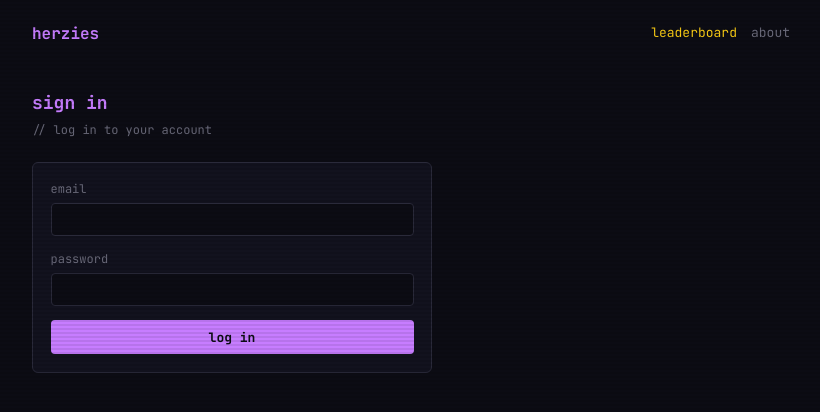
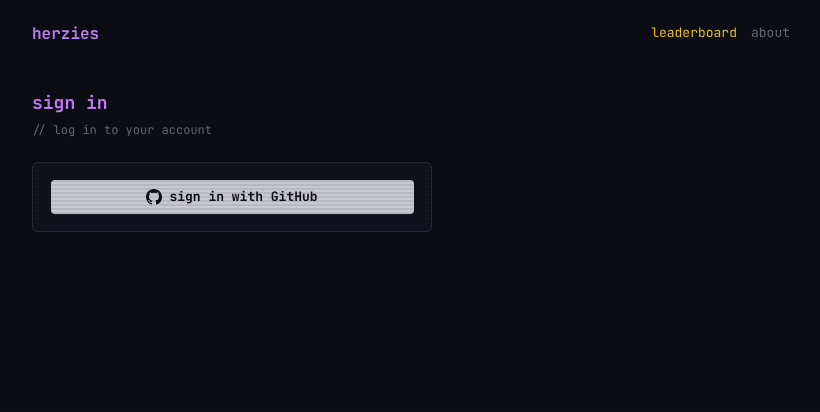
Before and after one commit to mathiasnovas/herzies, a Next.js app in the folder packages/web/: page /auth/cli in a window 1280 px wide. Shown: the top 412 px of the page, without its empty margins (229-1049 px from the left). Built offline with nearby package versions, Linux system fonts and the light colour scheme.

Commit message:
Add GH auth method

```diff
--- a/packages/web/src/app/auth/cli/page.tsx
+++ b/packages/web/src/app/auth/cli/page.tsx
@@ -7,52 +7,25 @@ import { useState, Suspense } from "react";
 function AuthForm() {
 	const searchParams = useSearchParams();
 	const port = searchParams.get("port");
-	const fromCli = !!port;
-	const [email, setEmail] = useState("");
-	const [password, setPassword] = useState("");
+	const [loading, setLoading] = useState(false);
 	const [error, setError] = useState("");
-	const [loading, setLoading] = useState(false);
 
-	async function handleSubmit(e: React.FormEvent) {
-		e.preventDefault();
+	async function handleGitHubLogin() {
 		setError("");
 		setLoading(true);
 
 		const supabase = createSupabaseClient();
-		const result = await supabase.auth.signInWithPassword({ email, password });
+		const redirectTo = port
+			? `${window.location.origin}/auth/callback?cli_port=${port}`
+			: `${window.location.origin}/auth/callback`;
 
-		if (result.error) {
-			setError(result.error.message);
-			setLoading(false);
-			return;
-		}
+		const { error } = await supabase.auth.signInWithOAuth({
+			provider: "github",
+			options: { redirectTo },
+		});
 
-		const session = result.data.session;
-		if (session) {
-			if (fromCli) {
-				// POST tokens to the local CLI server via auto-submitting form
-				// to avoid exposing them in browser history or URL bar
-				const form = document.createElement("form");
-				form.method = "POST";
-				form.action = `http://127.0.0.1:${port}/callback`;
-
-				const addField = (name: string, value: string) => {
-					const input = document.createElement("input");
-					input.type = "hidden";
-					input.name = name;
-					input.value = value;
-					form.appendChild(input);
-				};
-
-				addField("access_token", session.access_token);
-				addField("refresh_token", session.refresh_token);
-				document.body.appendChild(form);
-				form.submit();
-			} else {
-				window.location.href = `/auth/callback`;
-			}
-		} else {
-			setError("Something went wrong. Try again.");
+		if (error) {
+			setError(error.message);
 			setLoading(false);
 		}
 	}
@@ -84,64 +57,23 @@ function AuthForm() {
 					borderRadius: 6,
 					padding: "1.25rem",
 					maxWidth: 400,
+					display: "flex",
+					flexDirection: "column",
+					gap: "1rem",
 				}}
 			>
-				<form onSubmit={handleSubmit} style={{ display: "flex", flexDirection: "column", gap: "1rem" }}>
-					<div>
-						<label style={{ fontSize: 12, color: "var(--text-dim)", display: "block", marginBottom: 4 }}>
-							email
-						</label>
-						<input
-							type="email"
-							value={email}
-							onChange={(e) => setEmail(e.target.value)}
-							required
-							style={{
-								width: "100%",
-								padding: "0.5rem 0.75rem",
-								background: "var(--bg)",
-								color: "var(--text)",
-								border: "1px solid var(--border)",
-								borderRadius: 4,
-								fontFamily: "inherit",
-								fontSize: 13,
-							}}
-						/>
-					</div>
-					<div>
-						<label style={{ fontSize: 12, color: "var(--text-dim)", display: "block", marginBottom: 4 }}>
-							password
-						</label>
-						<input
-							type="password"
-							value={password}
-							onChange={(e) => setPassword(e.target.value)}
-							required
-							minLength={6}
-							style={{
-								width: "100%",
-								padding: "0.5rem 0.75rem",
-								background: "var(--bg)",
-								color: "var(--text)",
-								border: "1px solid var(--border)",
-								borderRadius: 4,
-								fontFamily: "inherit",
-								fontSize: 13,
-							}}
-						/>
-					</div>
-
 				{error && (
 					<p style={{ color: "var(--red)", fontSize: 12 }}>{error}</p>
 				)}
 
 				<button
-						type="submit"
+					type="button"
+					onClick={handleGitHubLogin}
 					disabled={loading}
 					style={{
 						width: "100%",
 						padding: "0.6rem",
-							background: "var(--purple)",
+						background: "var(--text)",
 						color: "var(--bg)",
 						border: "none",
 						borderRadius: 4,
@@ -150,11 +82,17 @@ function AuthForm() {
 						fontSize: 13,
 						cursor: loading ? "default" : "pointer",
 						opacity: loading ? 0.6 : 1,
+						display: "flex",
+						alignItems: "center",
+						justifyContent: "center",
+						gap: "0.5rem",
 					}}
 				>
-						{loading ? "..." : "log in"}
+					<svg width="16" height="16" viewBox="0 0 16 16" fill="currentColor">
+						<path d="M8 0C3.58 0 0 3.58 0 8c0 3.54 2.29 6.53 5.47 7.59.4.07.55-.17.55-.38 0-.19-.01-.82-.01-1.49-2.01.37-2.53-.49-2.69-.94-.09-.23-.48-.94-.82-1.13-.28-.15-.68-.52-.01-.53.63-.01 1.08.58 1.23.82.72 1.21 1.87.87 2.33.66.07-.52.28-.87.51-1.07-1.78-.2-3.64-.89-3.64-3.95 0-.87.31-1.59.82-2.15-.08-.2-.36-1.02.08-2.12 0 0 .67-.21 2.2.82.64-.18 1.32-.27 2-.27.68 0 1.36.09 2 .27 1.53-1.04 2.2-.82 2.2-.82.44 1.1.16 1.92.08 2.12.51.56.82 1.27.82 2.15 0 3.07-1.87 3.75-3.65 3.95.29.25.54.73.54 1.48 0 1.07-.01 1.93-.01 2.2 0 .21.15.46.55.38A8.013 8.013 0 0016 8c0-4.42-3.58-8-8-8z" />
+					</svg>
+					{loading ? "redirecting..." : "sign in with GitHub"}
 				</button>
-				</form>
 			</div>
 		</main>
 	);
```
Also changed, not shown: packages/web/src/app/auth/callback/page.tsx (+17 -1 lines). Lines whose indentation alone changed are shown as unchanged.
